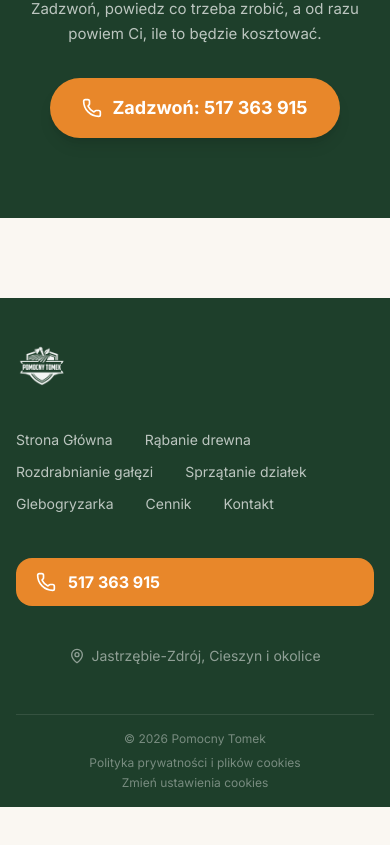
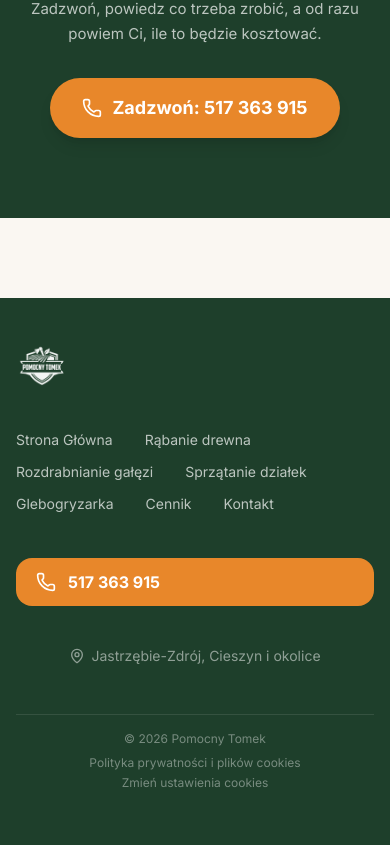
Before and after one commit to droziu/pomocny_tomek, a Next.js app: page / in a window 390 px wide. Shown: the part 4509-5354 px from the top of the page. Before the commit the page ends 5316 px from the top, so only its background shows below. Built offline with nearby package versions, Linux system fonts and the light colour scheme.

Commit message:
Mobile optimization

```diff
--- a/src/components/Footer.tsx
+++ b/src/components/Footer.tsx
@@ -4,7 +4,7 @@ import CookieSettingsTrigger from "@/components/CookieSettingsTrigger";
 
 export default function Footer() {
   return (
-    <footer className="bg-forest-dark text-white">
+    <footer className="bg-forest-dark text-white pb-20 md:pb-0">
       <div className="mx-auto max-w-6xl px-4 sm:px-6">
         {/* Główna zawartość */}
         <div className="py-12 md:py-16">
```
